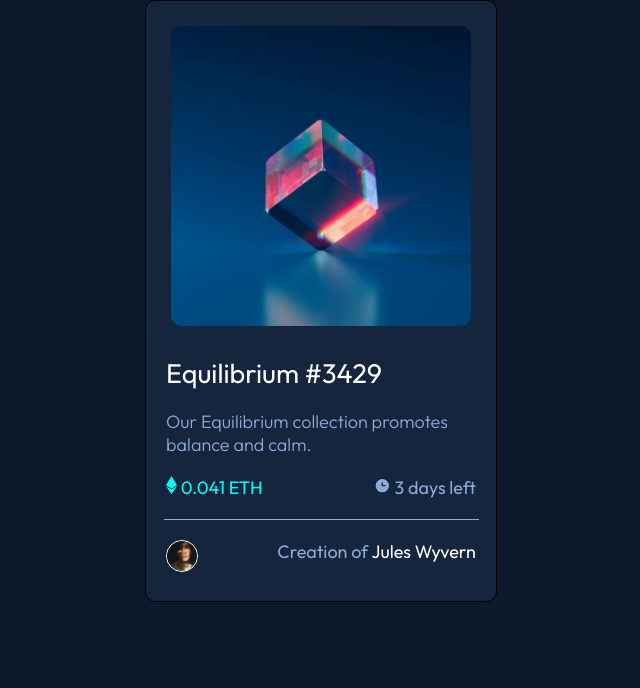
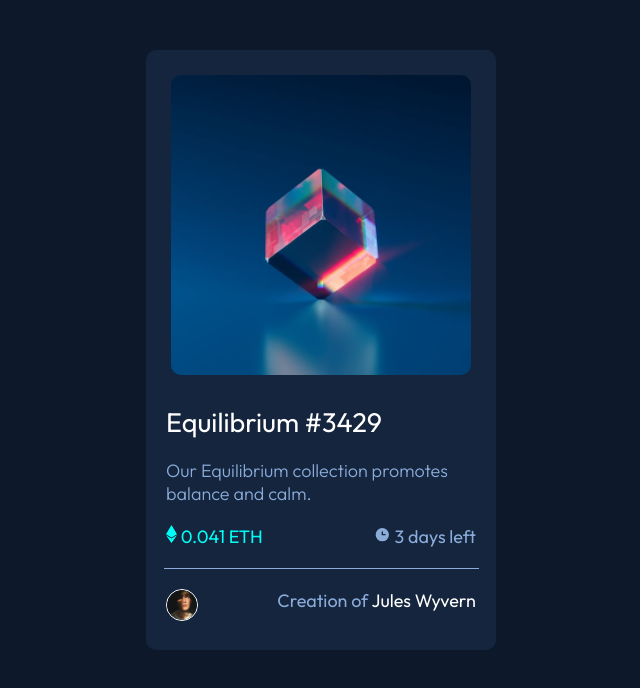
Before and after one commit to AlexandreC6/NFTPreviewCard, a plain HTML site: page nft-preview-card-component-main/index.html in a window 1280 px wide. Shown: the whole page, without its empty margins (319-959 px from the left). Drawn offline with Linux system fonts and the light colour scheme.

Commit message:
change margin and border
margin-top
erase the border 1px

```diff
--- a/nft-preview-card-component-main/mystyle.css
+++ b/nft-preview-card-component-main/mystyle.css
@@ -23,11 +23,12 @@ body {
 .allPage {
 	display: flex;
 	place-content:  center;
+	margin-top: 50px;
 }
 
 .card {
 	background-color: var(--very-dark-blue-card);
-	border: 1px solid black;
+	border: 0 solid black;
 	border-radius: 10px;
 	width: 350px;
 	height: 600px;
```
